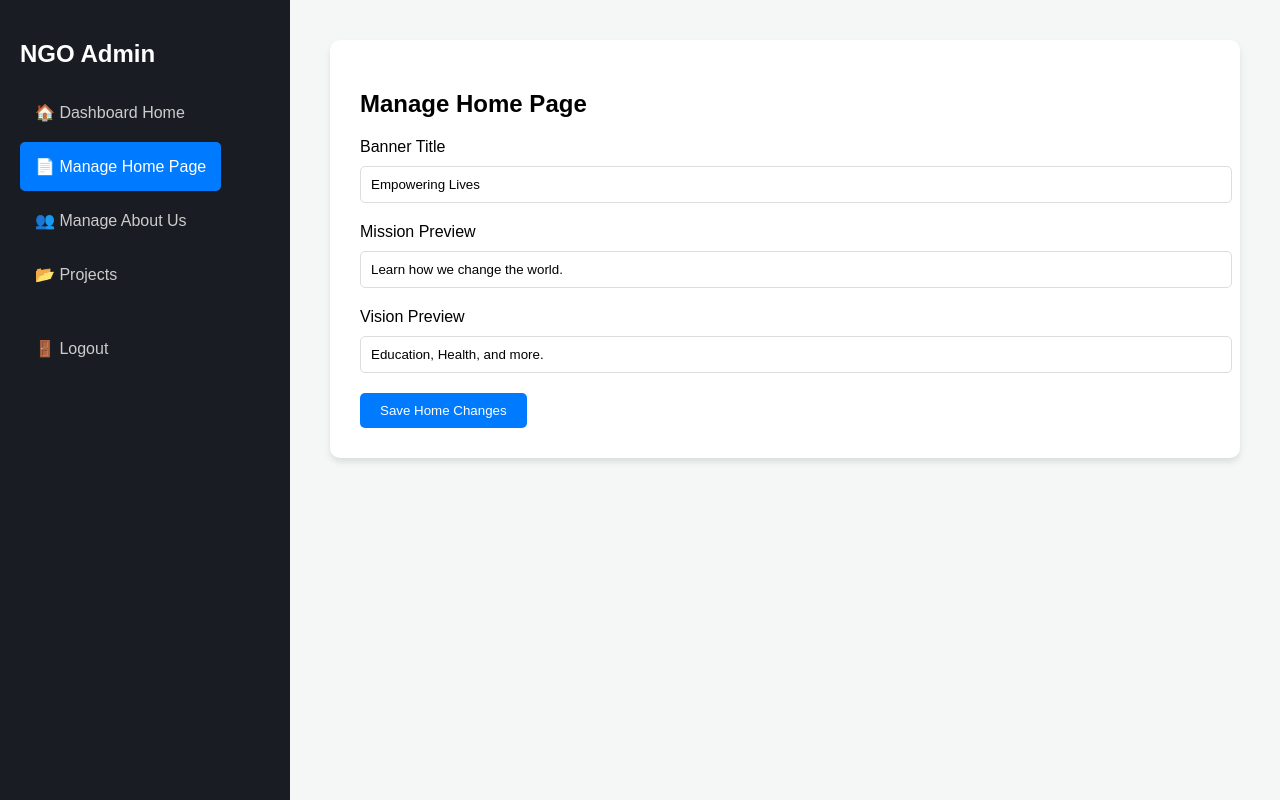
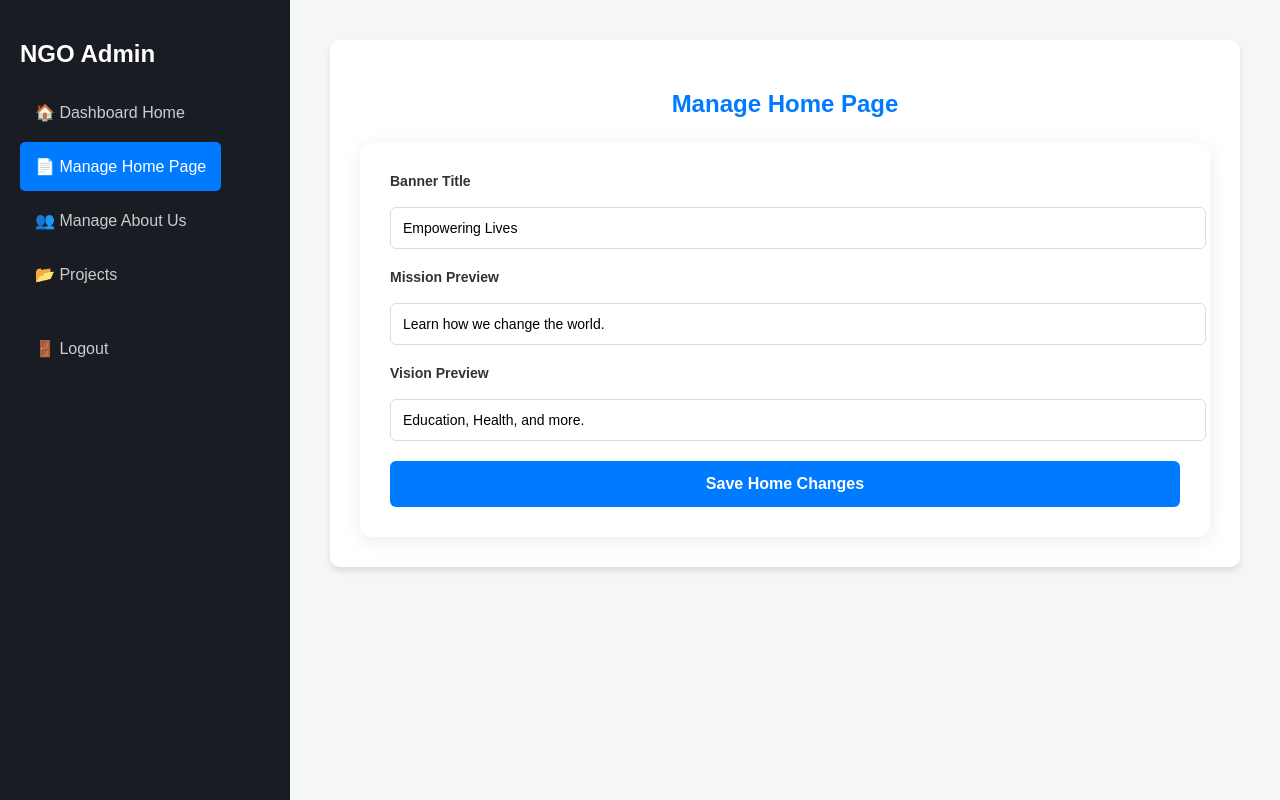
Before and after one commit to AbhishekAgasibagal/NGOSite-, a Flask app: page /admin in a window 1280 px wide, after a click on "📄 Manage Home Page". Run offline with Flask 3, Linux system fonts and the light colour scheme; a user stored in the database is signed in; data that the repository does not hold is empty.

Commit message:
Refactor adminstyle.css with new styles and layout

```diff
--- a/static/adminstyle.css
+++ b/static/adminstyle.css
@@ -39,3 +39,70 @@ button[type="submit"] {
     background: var(--blue); color: white; border: none;
     padding: 10px 20px; border-radius: 5px; cursor: pointer;
 }
+
+
+.admin-card {
+    background: #ffffff;
+    padding: 30px;
+    border-radius: 12px;
+    box-shadow: 0 4px 20px rgba(0, 0, 0, 0.08);
+    margin-top: 20px;
+}
+
+.admin-section h1 {
+    color: #007bff;
+    font-size: 24px;
+    margin-bottom: 25px;
+    text-align: center;
+    font-weight: 700;
+}
+
+/* Labels and Inputs */
+.admin-card label {
+    display: block;
+    font-weight: 600;
+    margin-bottom: 8px;
+    color: #333;
+    font-size: 14px;
+}
+
+.admin-card input[type="text"],
+.admin-card input[type="date"],
+.admin-card select,
+.admin-card textarea {
+    width: 100%;
+    padding: 12px;
+    margin-bottom: 20px;
+    border: 1px solid #ddd;
+    border-radius: 6px;
+    font-size: 14px;
+    transition: border-color 0.3s;
+}
+
+.admin-card input:focus,
+.admin-card textarea:focus {
+    border-color: #007bff;
+    outline: none;
+}
+
+.admin-card input[type="file"] {
+    padding: 10px 0;
+    margin-bottom: 25px;
+}
+
+.admin-card button[type="submit"] {
+    width: 100%;
+    padding: 14px;
+    background-color: #007bff;
+    color: white;
+    border: none;
+    border-radius: 6px;
+    font-size: 16px;
+    font-weight: 600;
+    cursor: pointer;
+    transition: background 0.3s;
+}
+
+.admin-card button:hover {
+    background-color: #0056b3;
+}
```
